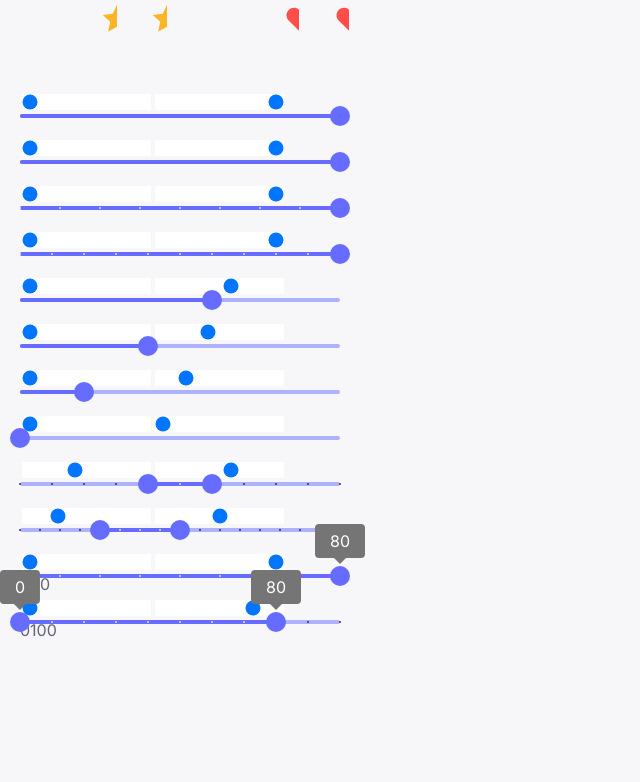
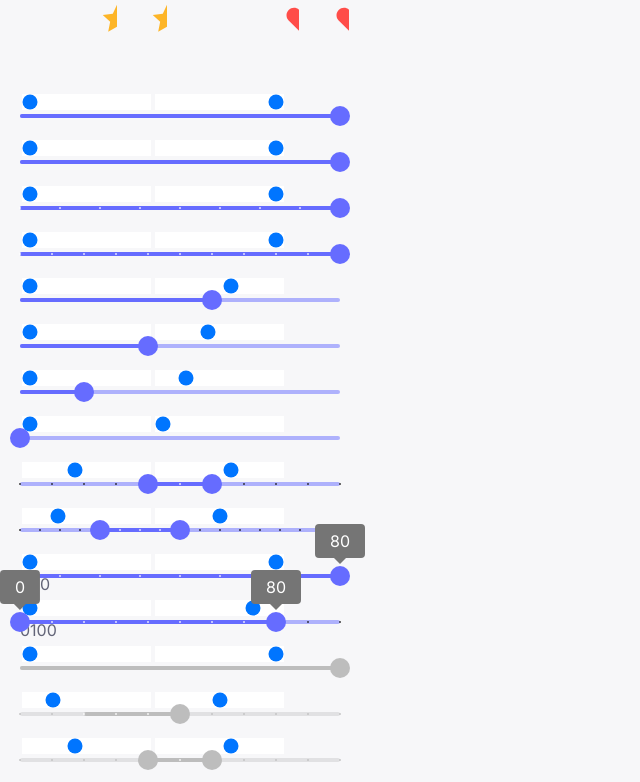
Before and after one commit to HaJaehyeong/template, a Next.js app: page / in a window 1280 px wide. Shown: the part 1778-2560 px from the top of the page, without its empty margins (0-640 px from the left). Before the commit the page ends 2422 px from the top, so only its background shows below. Built offline with nearby package versions, Linux system fonts and the light colour scheme.

Commit message:
modify slider component: add disabled

```diff
--- a/src/app/page.tsx
+++ b/src/app/page.tsx
@@ -564,6 +564,9 @@ const Home: React.FC = () => {
           valueTooltipDisplay
           onChange={() => {}}
         />
+        <UiSlider min={20} max={50} value={{ min: 20, max: 50 }} disabled onChange={() => {}} />
+        <UiSlider variant="discrete" min={0} max={100} value={{ min: 20, max: 50 }} disabled onChange={() => {}} />
+        <UiSlider variant="range" max={100} value={{ min: 40, max: 60 }} disabled minGap={10} onChange={() => {}} />
       </div>
     </div>
   );
--- a/src/styles/colors.scss
+++ b/src/styles/colors.scss
@@ -66,7 +66,8 @@
   --other-body-background: #f7f7f9;
   --other-paper-and-card: #ffffff;
   --other-rating-active: #fdb528;
-  --other-gray: #757575;
+  --other-gray600: #757575;
+  --other-gray400: #bdbdbd;
 
   --custom-bg: #ffffffe0;
 
--- a/src/ui/slider/slider.module.scss
+++ b/src/ui/slider/slider.module.scss
@@ -37,7 +37,8 @@ input[type="range"].range-input {
     opacity: 0.16;
   }
 
-  &.hide {
+  &.hide,
+  &.disabled {
     display: none;
   }
 }
@@ -50,6 +51,10 @@ input[type="range"].range-input {
 
   background-color: var(--primary-outlined-resting-background);
   border-radius: 2px;
+
+  &.disabled {
+    background-color: rgba(#bdbdbd, 0.38);
+  }
 }
 
 .discrete {
@@ -62,8 +67,12 @@ input[type="range"].range-input {
   background-color: rgb(18, 18, 18);
   opacity: 0.8;
 
+  &.disabled {
+    background-color: var(--other-gray400);
+  }
+
   &.active {
-    background-color: #ffffff;
+    background-color: var(--primary-contrast);
   }
 }
 
@@ -87,6 +96,10 @@ input[type="range"].range-input {
 
   background-color: var(--primary-main);
   border-radius: 2px;
+
+  &.disabled {
+    background-color: var(--other-gray400);
+  }
 }
 
 .thumb {
@@ -98,6 +111,10 @@ input[type="range"].range-input {
   background-color: var(--primary-main);
   border-radius: 10px;
   z-index: 9;
+
+  &.disabled {
+    background-color: var(--other-gray400);
+  }
 }
 
 .tooltip {
@@ -107,7 +124,7 @@ input[type="range"].range-input {
   padding: 7px 15px;
   transform: translateX(-50%);
 
-  background-color: var(--other-gray);
+  background-color: var(--other-gray600);
   color: var(--primary-contrast);
   border-radius: 4px;
 
@@ -120,7 +137,7 @@ input[type="range"].range-input {
 
     border-width: 6px;
     border-style: solid;
-    border-color: var(--other-gray) transparent transparent transparent;
+    border-color: var(--other-gray600) transparent transparent transparent;
   }
 }
 
--- a/src/ui/slider/slider.tsx
+++ b/src/ui/slider/slider.tsx
@@ -23,6 +23,7 @@ const UiSlider: React.FC<UiSliderProps> = ({
   step = 0,
   minGap = 0,
   value,
+  disabled = false,
   valueTooltipDisplay = false,
   valueLabelDisplay = false,
   onChange,
@@ -87,7 +88,7 @@ const UiSlider: React.FC<UiSliderProps> = ({
       markElements.push(
         <span
           key={`mark-${i}`}
-          className={`${styles.discrete} ${isActive ? styles.active : ''}`}
+          className={`${styles.discrete} ${isActive ? styles.active : ''} ${disabled ? styles.disabled : ''}`}
           style={{ left: `${percent}%` }}
         />
       );
@@ -101,7 +102,7 @@ const UiSlider: React.FC<UiSliderProps> = ({
       {/* NOTE(hajae): 숨겨져있는 왼쪽 input */}
       <input
         ref={rangeLeftRef}
-        className={`${styles.rangeInput} ${variant === 'range' ? '' : styles.hide}`}
+        className={`${styles.rangeInput} ${variant === 'range' ? '' : styles.hide} ${disabled ? styles.disabled : ''}`}
         type="range"
         min={min}
         max={max}
@@ -111,7 +112,7 @@ const UiSlider: React.FC<UiSliderProps> = ({
       {/* NOTE(hajae): 숨겨져있는 오른쪽 input */}
       <input
         ref={rangeRightRef}
-        className={styles.rangeInput}
+        className={`${styles.rangeInput}  ${disabled ? styles.disabled : ''}`}
         type="range"
         min={min}
         max={max}
@@ -121,15 +122,21 @@ const UiSlider: React.FC<UiSliderProps> = ({
       />
 
       {/* NOTE(hajae): 보여지는 UI */}
-      <div className={styles.track}>
+      <div className={`${styles.track} ${disabled ? styles.disabled : ''}`}>
         {/* NOTE(hajae): 액티브된 영역 */}
-        <div ref={rangeRef} className={styles.range} />
+        <div ref={rangeRef} className={`${styles.range} ${disabled ? styles.disabled : ''}`} />
         {/* NOTE(hajae): 왼쪽 손잡이..? */}
-        <div ref={thumbLeftRef} className={`${styles.thumb} ${styles.left} ${variant === 'range' ? '' : styles.hide}`}>
+        <div
+          ref={thumbLeftRef}
+          className={`
+            ${styles.thumb} ${styles.left}
+            ${variant === 'range' ? '' : styles.hide}
+            ${disabled ? styles.disabled : ''}`}
+        >
           {valueTooltipDisplay && <div className={styles.tooltip}>{leftValue}</div>}
         </div>
         {/* NOTE(hajae): 오른쪽 손잡이..? */}
-        <div ref={thumbRightRef} className={`${styles.thumb} ${styles.right}`}>
+        <div ref={thumbRightRef} className={`${styles.thumb} ${styles.right} ${disabled ? styles.disabled : ''}`}>
           {valueTooltipDisplay && <div className={styles.tooltip}>{rightValue}</div>}
         </div>
         {/* NOTE(hajae): 일정 간격으로 .을 찍어 표시 (step에 영향을 받음) */}
```
